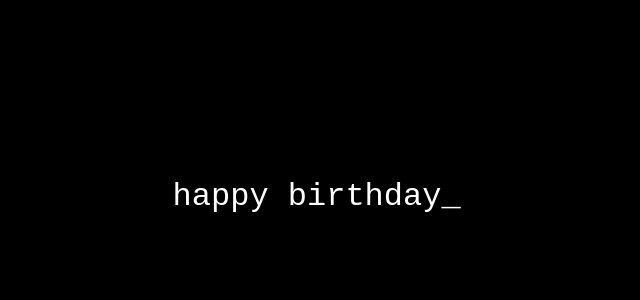
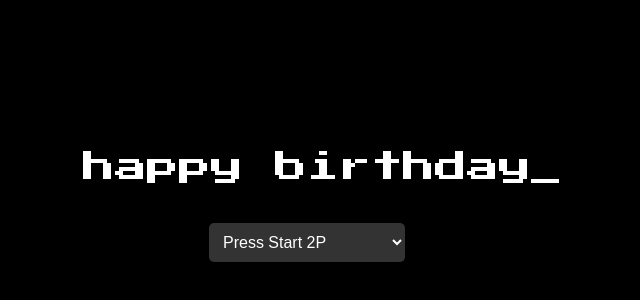
Before and after one commit to tanbaycu/textinteract, a plain HTML site: page index.html in a window 1280 px wide. Shown: the part 204-504 px from the top of the page, without its empty margins (333-973 px from the left). Drawn offline with Linux system fonts and the light colour scheme.

Commit message:
Update index.html

```diff
--- a/index.html
+++ b/index.html
@@ -3,17 +3,15 @@
 <head>
     <meta charset="UTF-8">
     <meta name="viewport" content="width=device-width, initial-scale=1.0">
-    <title>Văn bản có thể chỉnh sửa</title>
+    <title>Văn bản có thể chỉnh sửa với nhiều font</title>
+    <link href="https://fonts.googleapis.com/css2?family=Press+Start+2P&display=swap" rel="stylesheet">
+    <link href="https://fonts.googleapis.com/css2?family=Roboto&family=Open+Sans&family=Lato&family=Montserrat&family=Oswald&family=Raleway&family=Merriweather&family=Poppins&family=Playfair+Display&family=Ubuntu&family=Rubik&family=Source+Sans+Pro&family=Nunito&family=Titillium+Web&family=PT+Sans&family=Noto+Sans&family=Fira+Sans&family=Quicksand&family=Karla&family=Josefin+Sans&family=Work+Sans&family=Mulish&family=Cabin&family=Arimo&family=Libre+Franklin&family=Noto+Serif&family=Dosis&family=Bitter&family=Crimson+Text&family=Libre+Baskerville&family=Inconsolata&family=Archivo&family=Barlow&family=Merriweather+Sans&family=Exo+2&family=Asap&family=IBM+Plex+Sans&family=Manrope&family=Nanum+Gothic&family=Hind&family=Prompt&family=Comfortaa&family=Catamaran&family=Signika&family=Overpass&family=Kanit&family=Oxygen&family=Heebo&family=Yanone+Kaffeesatz&family=Alegreya&family=Cormorant+Garamond&family=Lobster&family=Pacifico&display=swap" rel="stylesheet">
     <style>
-        @font-face {
-            font-family: 'Press Start 2P';
-            src: url('https://fonts.googleapis.com/css2?family=Press+Start+2P&display=swap');
-        }
-
         body, html {
             height: 100%;
             margin: 0;
             display: flex;
+            flex-direction: column;
             justify-content: center;
             align-items: center;
             background-color: black;
@@ -28,6 +26,7 @@
             background-color: transparent;
             text-align: center;
             position: relative;
+            margin-bottom: 20px;
         }
 
         #editable::after {
@@ -40,11 +39,84 @@
             0%, 100% { opacity: 1; }
             50% { opacity: 0; }
         }
+
+        #font-select {
+            padding: 10px;
+            font-size: 1em;
+            background-color: #333;
+            color: #fff;
+            border: none;
+            border-radius: 5px;
+        }
     </style>
 </head>
 <body>
     <div id="editable" contenteditable="true">
         happy birthday
     </div>
+    <select id="font-select" onchange="changeFont()">
+        <option value="'Press Start 2P', monospace">Press Start 2P</option>
+        <option value="'Roboto', sans-serif">Roboto</option>
+        <option value="'Open Sans', sans-serif">Open Sans</option>
+        <option value="'Lato', sans-serif">Lato</option>
+        <option value="'Montserrat', sans-serif">Montserrat</option>
+        <option value="'Oswald', sans-serif">Oswald</option>
+        <option value="'Raleway', sans-serif">Raleway</option>
+        <option value="'Merriweather', serif">Merriweather</option>
+        <option value="'Poppins', sans-serif">Poppins</option>
+        <option value="'Playfair Display', serif">Playfair Display</option>
+        <option value="'Ubuntu', sans-serif">Ubuntu</option>
+        <option value="'Rubik', sans-serif">Rubik</option>
+        <option value="'Source Sans Pro', sans-serif">Source Sans Pro</option>
+        <option value="'Nunito', sans-serif">Nunito</option>
+        <option value="'Titillium Web', sans-serif">Titillium Web</option>
+        <option value="'PT Sans', sans-serif">PT Sans</option>
+        <option value="'Noto Sans', sans-serif">Noto Sans</option>
+        <option value="'Fira Sans', sans-serif">Fira Sans</option>
+        <option value="'Quicksand', sans-serif">Quicksand</option>
+        <option value="'Karla', sans-serif">Karla</option>
+        <option value="'Josefin Sans', sans-serif">Josefin Sans</option>
+        <option value="'Work Sans', sans-serif">Work Sans</option>
+        <option value="'Mulish', sans-serif">Mulish</option>
+        <option value="'Cabin', sans-serif">Cabin</option>
+        <option value="'Arimo', sans-serif">Arimo</option>
+        <option value="'Libre Franklin', sans-serif">Libre Franklin</option>
+        <option value="'Noto Serif', serif">Noto Serif</option>
+        <option value="'Dosis', sans-serif">Dosis</option>
+        <option value="'Bitter', serif">Bitter</option>
+        <option value="'Crimson Text', serif">Crimson Text</option>
+        <option value="'Libre Baskerville', serif">Libre Baskerville</option>
+        <option value="'Inconsolata', monospace">Inconsolata</option>
+        <option value="'Archivo', sans-serif">Archivo</option>
+        <option value="'Barlow', sans-serif">Barlow</option>
+        <option value="'Merriweather Sans', sans-serif">Merriweather Sans</option>
+        <option value="'Exo 2', sans-serif">Exo 2</option>
+        <option value="'Asap', sans-serif">Asap</option>
+        <option value="'IBM Plex Sans', sans-serif">IBM Plex Sans</option>
+        <option value="'Manrope', sans-serif">Manrope</option>
+        <option value="'Nanum Gothic', sans-serif">Nanum Gothic</option>
+        <option value="'Hind', sans-serif">Hind</option>
+        <option value="'Prompt', sans-serif">Prompt</option>
+        <option value="'Comfortaa', cursive">Comfortaa</option>
+        <option value="'Catamaran', sans-serif">Catamaran</option>
+        <option value="'Signika', sans-serif">Signika</option>
+        <option value="'Overpass', sans-serif">Overpass</option>
+        <option value="'Kanit', sans-serif">Kanit</option>
+        <option value="'Oxygen', sans-serif">Oxygen</option>
+        <option value="'Heebo', sans-serif">Heebo</option>
+        <option value="'Yanone Kaffeesatz', sans-serif">Yanone Kaffeesatz</option>
+        <option value="'Alegreya', serif">Alegreya</option>
+        <option value="'Cormorant Garamond', serif">Cormorant Garamond</option>
+        <option value="'Lobster', cursive">Lobster</option>
+        <option value="'Pacifico', cursive">Pacifico</option>
+    </select>
+
+    <script>
+        function changeFont() {
+            const select = document.getElementById('font-select');
+            const editable = document.getElementById('editable');
+            editable.style.fontFamily = select.value;
+        }
+    </script>
 </body>
 </html>
```
